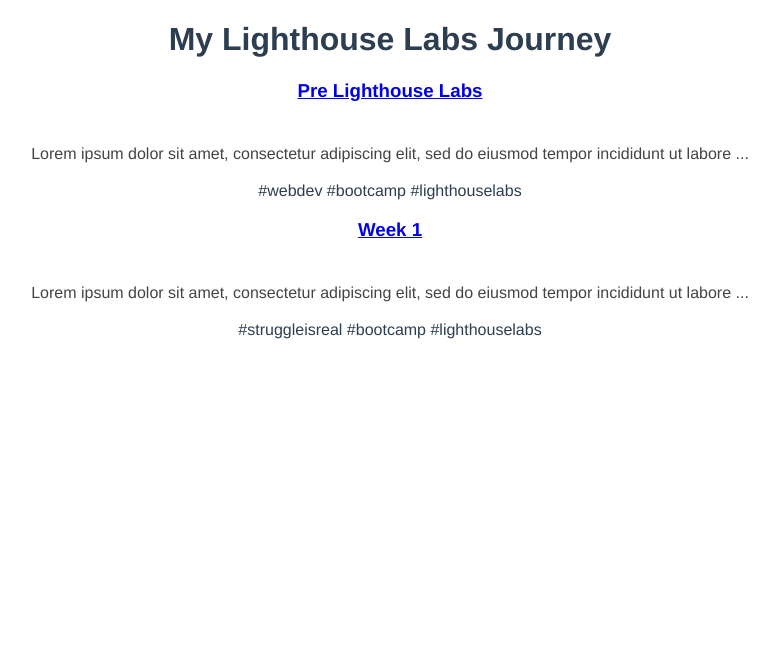
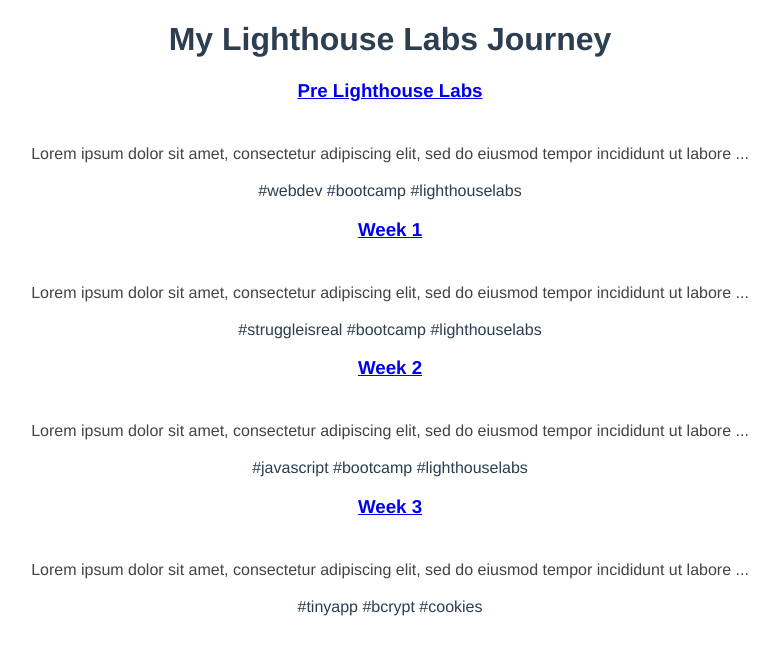
Before and after one commit to angel-sinn/PL_vue-blog, a Vue app: page / in a window 1280 px wide. Shown: the top 654 px of the page, without its empty margins (250-1029 px from the left). Built offline with nearby package versions, Linux system fonts and the light colour scheme; data requests are answered from the project's data file.

Commit message:
Implement post request for blogs

```diff
--- a/data/db.json
+++ b/data/db.json
@@ -19,6 +19,26 @@
         "lighthouselabs"
       ],
       "id": 2
+    },
+    {
+      "title": "Week 2",
+      "body": "Lorem ipsum dolor sit amet, consectetur adipiscing elit, sed do eiusmod tempor incididunt ut labore et dolore magna aliqua. Ut enim ad minim veniam, quis nostrud exercitation ullamco laboris nisi ut aliquip ex ea commodo consequat. Duis aute irure dolor in reprehenderit in voluptate velit esse cillum dolore eu fugiat nulla pariatur. Excepteur sint occaecat cupidatat non proident, sunt in culpa qui officia deserunt mollit anim id est laborum.",
+      "tags": [
+        "javascript",
+        "bootcamp",
+        "lighthouselabs"
+      ],
+      "id": 4
+    },
+    {
+      "title": "Week 3",
+      "body": "Lorem ipsum dolor sit amet, consectetur adipiscing elit, sed do eiusmod tempor incididunt ut labore et dolore magna aliqua. Ut enim ad minim veniam, quis nostrud exercitation ullamco laboris nisi ut aliquip ex ea commodo consequat. Duis aute irure dolor in reprehenderit in voluptate velit esse cillum dolore eu fugiat nulla pariatur. Excepteur sint occaecat cupidatat non proident, sunt in culpa qui officia deserunt mollit anim id est laborum.",
+      "tags": [
+        "tinyapp",
+        "bcrypt",
+        "cookies"
+      ],
+      "id": 5
     }
   ]
 }
--- a/src/views/Create.vue
+++ b/src/views/Create.vue
@@ -1,6 +1,6 @@
 <template>
   <div class="create">
-    <form>
+    <form @submit.prevent="handleSubmit">
       <label>Title:</label>
       <input type="text" v-model="title" required>
       <label>Content:</label>
@@ -32,7 +32,21 @@
       tag.value = '';
     }
 
-    return { title, body, tag, handleKeydown, tags }
+    const handleSubmit = async () => {
+      const post = {
+        title: title.value,
+        body: body.value,
+        tags: tags.value
+      }
+
+      await fetch('http://localhost:3000/posts', {
+        method: 'POST',
+        headers: { 'Content-Type': 'application/json'},
+        body: JSON.stringify(post)
+      })
+    }
+
+    return { title, body, tag, handleKeydown, tags, handleSubmit }
   }
 
 }
```
Lines whose indentation alone changed are shown as unchanged.
